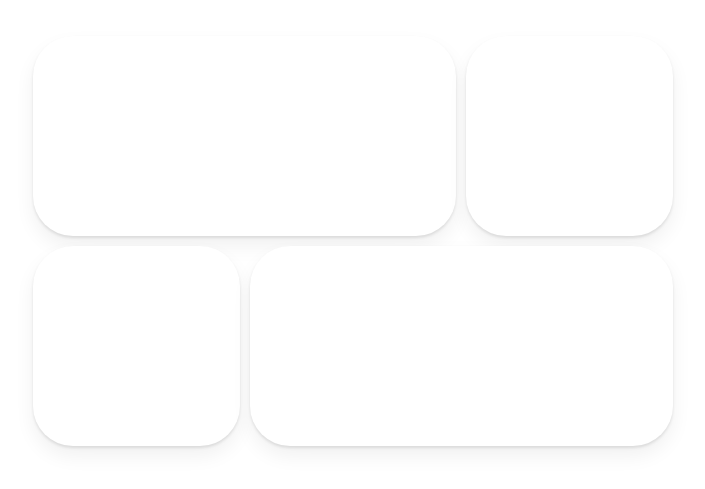
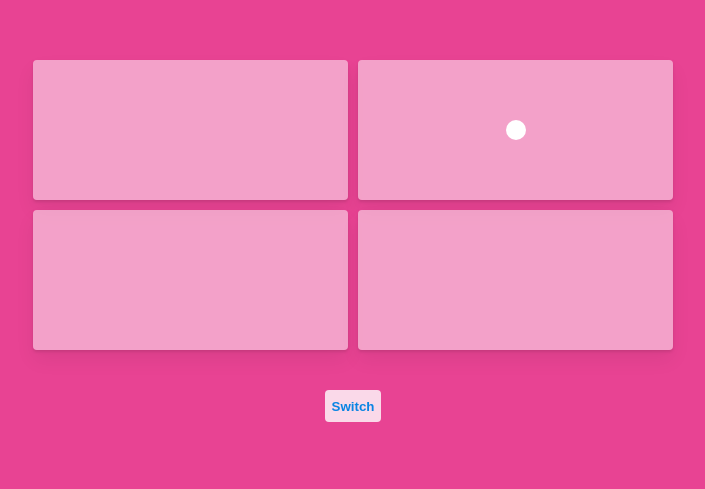
Before and after one commit to naraekwon/react-framer-animation, a React (Create React App) app: page / in a window 1280 px wide. Shown: the part 159-648 px from the top of the page, without its empty margins (287-992 px from the left). Built offline with nearby package versions, Linux system fonts and the light colour scheme; the HTML template or start-up script is replaced by a standard one.

Commit message:
implemented animation based on assignment criteria

```diff
--- a/src/App.tsx
+++ b/src/App.tsx
@@ -6,26 +6,35 @@ const Wrapper = styled.div`
   height: 100vh;
   width: 100vw;
   display: flex;
-  justify-content: space-around;
+  justify-content: center;
   align-items: center;
+  background-color: rgba(232, 67, 147, 1);
+  flex-direction: column;
 `;
 
 const Grid = styled.div`
   display: grid;
-  grid-template-columns: repeat(3, 1fr);
+  grid-template-columns: repeat(2, 1fr);
   width: 50vw;
   gap: 10px;
-  div:first-child,
-  div:last-child {
-    grid-column: span 2;
-  }
 `;
 
 const Box = styled(motion.div)`
+  background-color: rgba(255, 255, 255, 0.5);
+  border-radius: 4px;
+  height: 140px;
+  display: flex;
+  justify-content: center;
+  align-items: center;
+  cursor: pointer;
+  box-shadow: 0 2px 3px rgba(0, 0, 0, 0.1), 0 10px 20px rgba(0, 0, 0, 0.06);
+`;
+
+const Circle = styled(motion.div)`
   background-color: rgba(255, 255, 255, 1);
-  border-radius: 40px;
-  height: 200px;
-  box-shadow: 0 2px 3px rgba(0, 0, 0, 0.1), 0 10px 20px rgba(0, 0, 0, 0.06);
+  border-radius: 10px;
+  height: 20px;
+  width: 20px;
 `;
 
 const Overlay = styled(motion.div)`
@@ -37,21 +46,70 @@ const Overlay = styled(motion.div)`
   align-items: center;
 `;
 
+const Button = styled(motion.button)`
+  margin-top: 40px;
+  height: 32px;
+  width: 56px;
+  border-radius: 4px;
+  border: none;
+  background-color: rgba(255, 255, 255, 0.8);
+  cursor: pointer;
+`;
+
+const box = {
+  hover: (custom: string) => ({
+    scale: 1.1,
+    x: ["1", "3"].includes(custom) ? -10 : ["2", "4"].includes(custom) ? 10 : 0,
+    y: ["1", "2"].includes(custom) ? -8 : ["3", "4"].includes(custom) ? 8 : 0,
+  }),
+};
+
 const overlay = {
   hidden: { backgroundColor: "rgba(0, 0, 0, 0)" },
   visible: { backgroundColor: "rgba(0, 0, 0, 0.5)" },
   exit: { backgroundColor: "rgba(0, 0, 0, 0)" },
 };
 
+const button = {
+  clicked: (showCircle: boolean) => ({
+    scale: showCircle ? 1.2 : 1,
+    color: showCircle ? "rgba(214, 48, 49,1.0)" : "rgba(9, 132, 227, 1)",
+    fontWeight: showCircle ? 700 : 600,
+  }),
+};
+
 function App() {
   const [id, setId] = useState<null | string>(null);
+  const [showCircle, setShowCircle] = useState<boolean>(false);
   return (
     <Wrapper>
       <Grid>
         {["1", "2", "3", "4"].map((n) => (
-          <Box onClick={() => setId(n)} key={n} layoutId={n} />
+          <Box
+            onClick={() => setId(n)}
+            key={n}
+            layoutId={n}
+            custom={n}
+            variants={box}
+            whileHover="hover"
+          >
+            {n === "2" && !showCircle ? (
+              <Circle layoutId="circle" id={n} />
+            ) : null}
+            {n === "3" && showCircle ? (
+              <Circle layoutId="circle" id={n} />
+            ) : null}
+          </Box>
         ))}
       </Grid>
+      <Button
+        custom={showCircle}
+        variants={button}
+        animate="clicked"
+        onClick={() => setShowCircle((prev) => !prev)}
+      >
+        Switch
+      </Button>
       <AnimatePresence>
         {id ? (
           <Overlay
@@ -61,7 +119,10 @@ function App() {
             animate="visible"
             exit="exit"
           >
-            <Box layoutId={id} style={{ width: 400, height: 200 }} />
+            <Box
+              layoutId={id}
+              style={{ width: 200, height: 140, backgroundColor: "white" }}
+            />
           </Overlay>
         ) : null}
       </AnimatePresence>
@@ -69,3 +130,9 @@ function App() {
   );
 }
 export default App;
+
+// done: ball animation
+// done: hover
+// done: box click
+// done: hover button
+// done: click button
```
